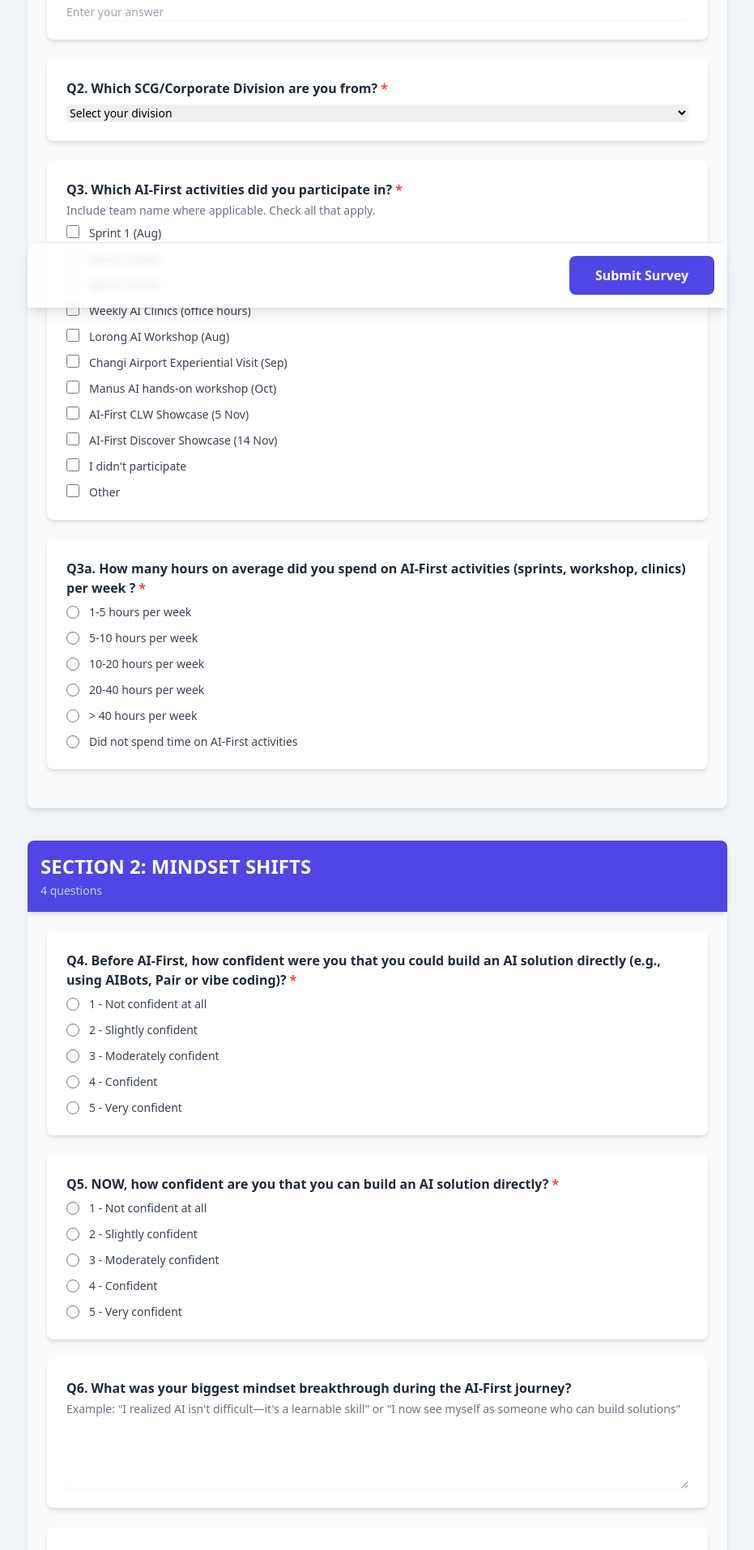
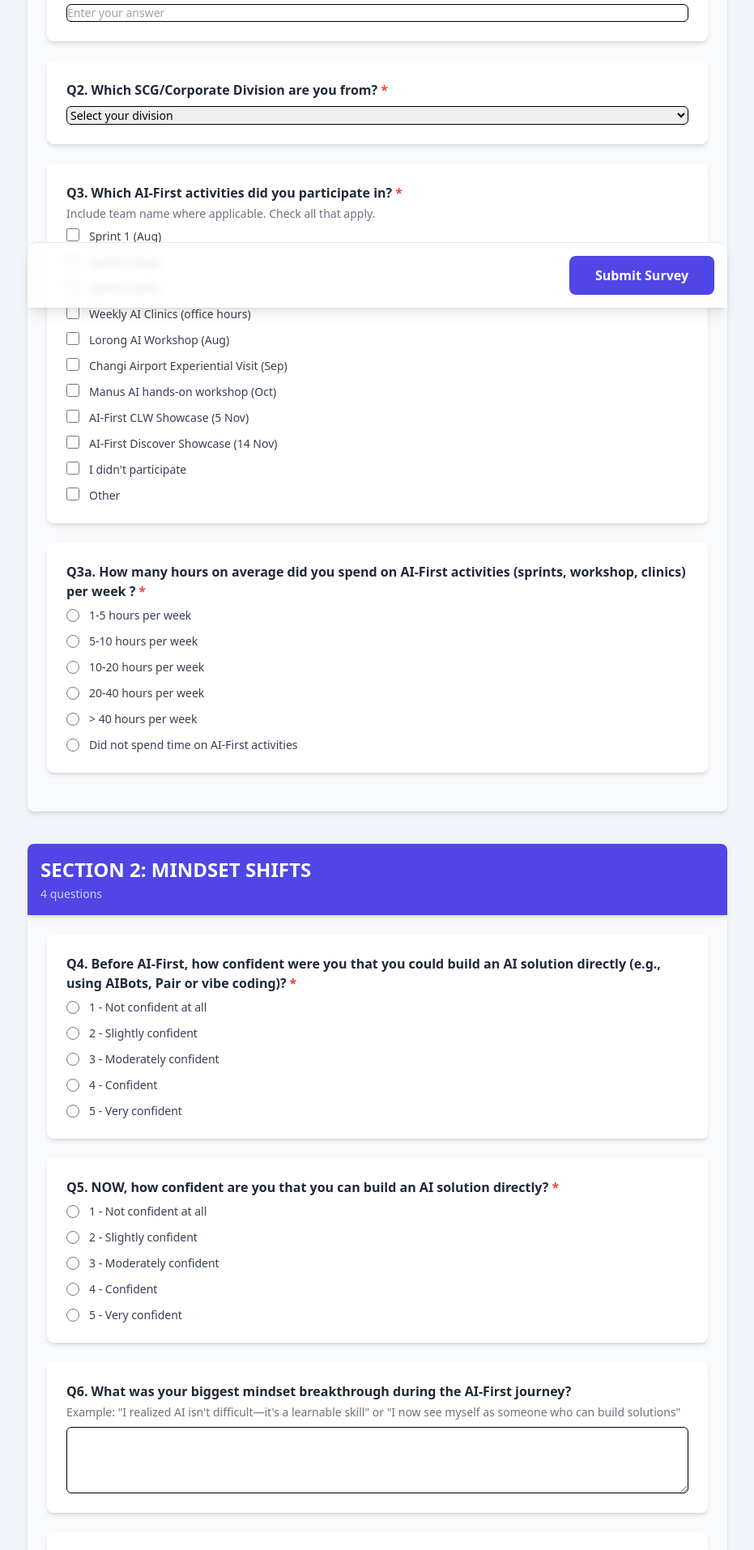
Before and after one commit to s4dha/AI-First-Survey, a React (Vite) app: page / in a window 1280 px wide. Shown: the part 420-2334 px from the top of the page at 81% size, without its empty margins (174-1105 px from the left). Built offline with nearby package versions, Linux system fonts and the light colour scheme.

Commit message:
added black border

```diff
--- a/App.tsx
+++ b/App.tsx
@@ -134,7 +134,7 @@ const QuestionRenderer: React.FC<{
             name={question.id}
             value={formData[question.id] || ''}
             onChange={(e) => handleInputChange(question.id, e.target.value)}
-            className={`mt-2 block w-full rounded-md border-gray-300 shadow-sm focus:border-indigo-500 focus:ring-indigo-500 sm:text-sm ${isInvalid ? 'border-red-500' : 'border-gray-300'}`}
+            className={`mt-2 block w-full rounded-md shadow-sm border focus:border-indigo-500 focus:ring-indigo-500 sm:text-sm ${isInvalid ? 'border-red-500' : 'border-black'}`}
             placeholder="Enter your answer"
           />
         );
@@ -147,7 +147,7 @@ const QuestionRenderer: React.FC<{
               name={question.id}
               value={formData[question.id] || ''}
               onChange={(e) => handleInputChange(question.id, e.target.value)}
-              className={`mt-2 block w-full rounded-md border-gray-300 shadow-sm focus:border-indigo-500 focus:ring-indigo-500 sm:text-sm ${isInvalid ? 'border-red-500' : 'border-gray-300'}`}
+              className={`mt-2 block w-full rounded-md border shadow-sm focus:border-indigo-500 focus:ring-indigo-500 sm:text-sm ${isInvalid ? 'border-red-500' : 'border-black'}`}
             >
               {question.options?.map((opt) => (
                 <option key={opt.value} value={opt.value}>
@@ -160,7 +160,7 @@ const QuestionRenderer: React.FC<{
                 type="text"
                 placeholder="Please specify"
                 onChange={(e) => handleInputChange(`${question.id}_other`, e.target.value)}
-                className="mt-2 block w-full rounded-md border-gray-300 shadow-sm focus:border-indigo-500 focus:ring-indigo-500 sm:text-sm"
+                className="mt-2 block w-full rounded-md border border-black shadow-sm focus:border-indigo-500 focus:ring-indigo-500 sm:text-sm"
               />
             )}
           </>
@@ -212,7 +212,7 @@ const QuestionRenderer: React.FC<{
                     placeholder={opt.textInputLabel || "Please specify"}
                     value={formData[`${question.id}_${opt.value}_text`] || ''}
                     onChange={(e) => handleInputChange(`${question.id}_${opt.value}_text`, e.target.value)}
-                    className="mt-2 ml-7 block w-full max-w-sm rounded-md border-gray-300 shadow-sm focus:border-indigo-500 focus:ring-indigo-500 sm:text-sm"
+                    className="mt-2 ml-7 block w-full max-w-sm rounded-md border border-black shadow-sm focus:border-indigo-500 focus:ring-indigo-500 sm:text-sm"
                   />
                 )}
               </div>
@@ -272,7 +272,7 @@ const QuestionRenderer: React.FC<{
                           placeholder={opt.textInputLabel || "Please specify"}
                           value={formData[`${question.id}_${opt.value}_text`] || ''}
                           onChange={(e) => handleInputChange(`${question.id}_${opt.value}_text`, e.target.value)}
-                          className="mt-2 ml-7 block w-full max-w-sm rounded-md border-gray-300 shadow-sm focus:border-indigo-500 focus:ring-indigo-500 sm:text-sm"
+                          className="mt-2 ml-7 block w-full max-w-sm rounded-md border border-black shadow-sm focus:border-indigo-500 focus:ring-indigo-500 sm:text-sm"
                         />
                       )}
                     </div>
@@ -316,7 +316,7 @@ const QuestionRenderer: React.FC<{
                         placeholder={opt.textInputLabel || "Please specify"}
                         value={formData[`${question.id}_${opt.value}_text`] || ''}
                         onChange={(e) => handleInputChange(`${question.id}_${opt.value}_text`, e.target.value)}
-                        className="mt-2 ml-7 block w-full max-w-sm rounded-md border-gray-300 shadow-sm focus:border-indigo-500 focus:ring-indigo-500 sm:text-sm"
+                        className="mt-2 ml-7 block w-full max-w-sm rounded-md border border-black shadow-sm focus:border-indigo-500 focus:ring-indigo-500 sm:text-sm"
                     />
                 )}
               </div>
@@ -358,7 +358,7 @@ const QuestionRenderer: React.FC<{
             rows={4}
             value={formData[question.id] || ''}
             onChange={(e) => handleInputChange(question.id, e.target.value)}
-            className="mt-2 block w-full rounded-md border-gray-300 shadow-sm focus:border-indigo-500 focus:ring-indigo-500 sm:text-sm"
+            className="mt-2 block w-full rounded-md border border-black shadow-sm focus:border-indigo-500 focus:ring-indigo-500 sm:text-sm"
           ></textarea>
         );
 
```
